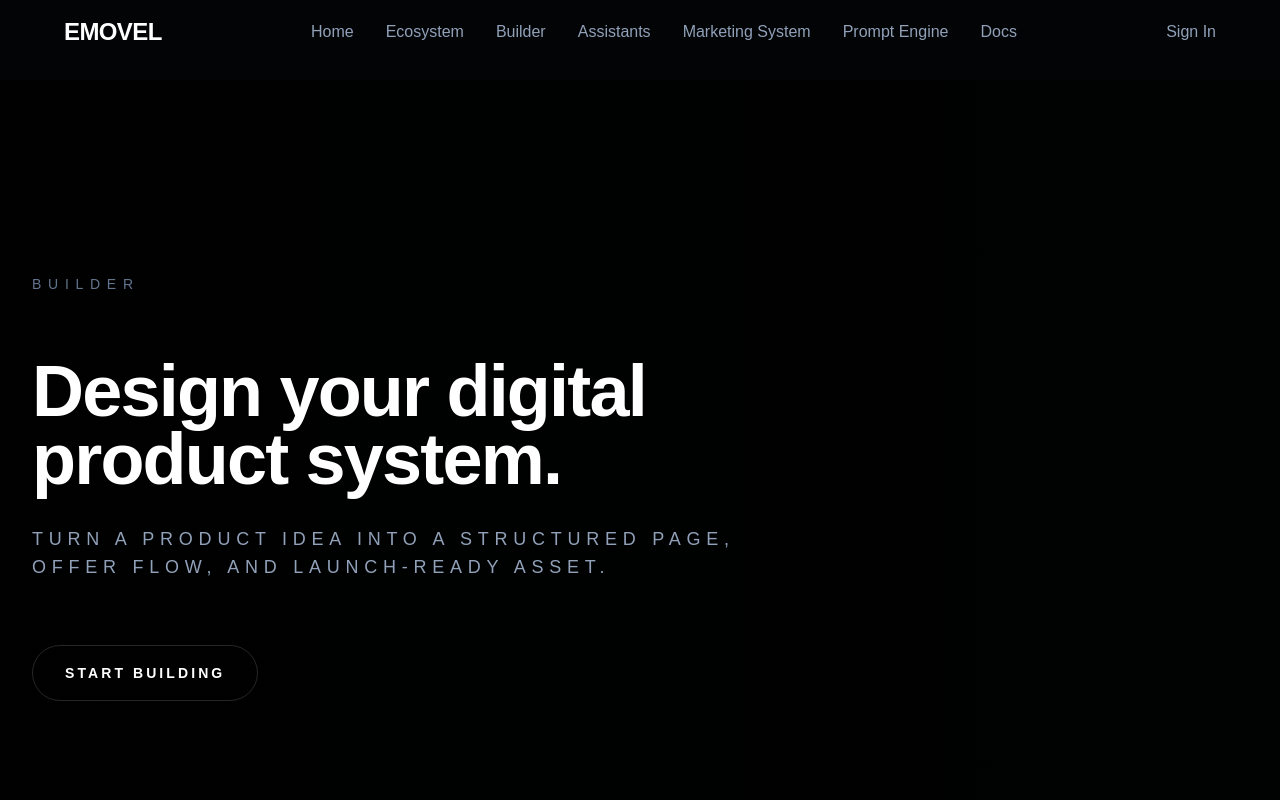
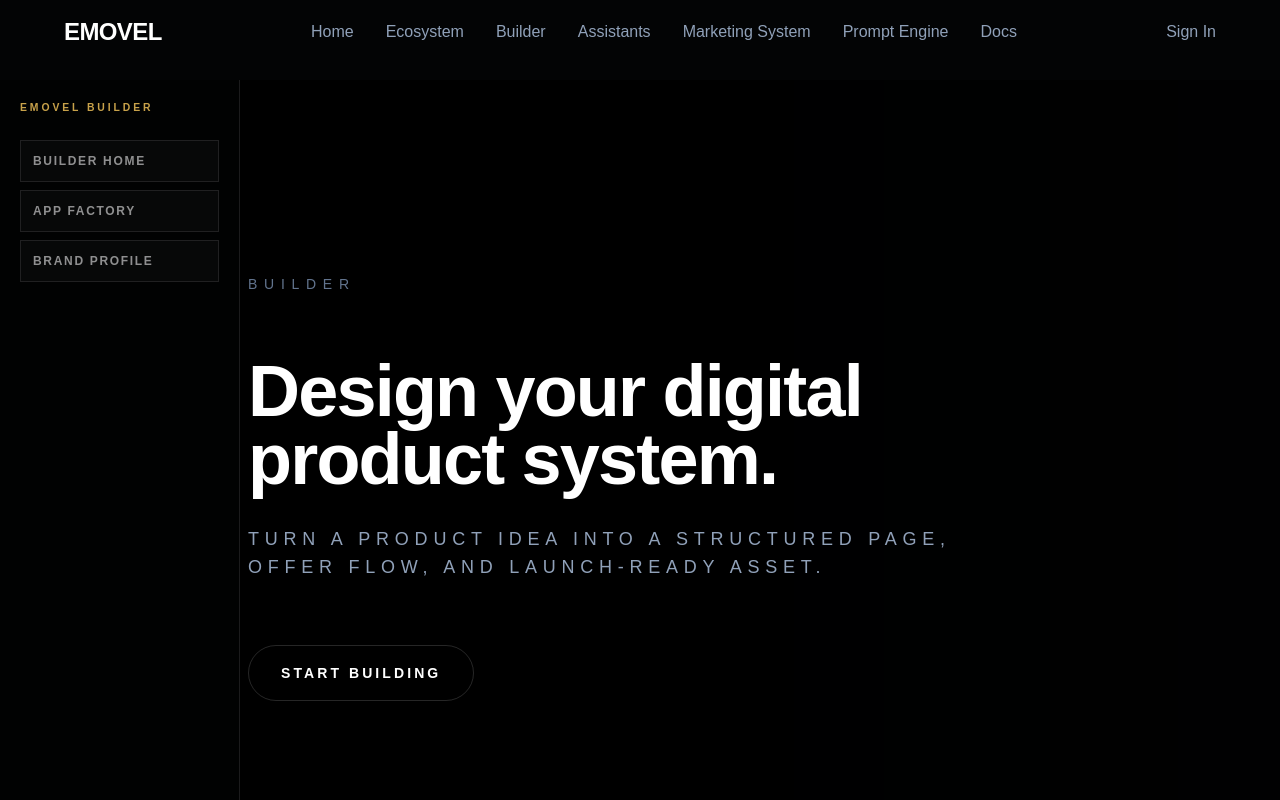
Before and after one commit to flaviusciocan-byte/emovel-next, a Next.js app: page /builder in a window 1280 px wide. Shown: the top 800 px of the page. Built offline with nearby package versions, Linux system fonts and the light colour scheme.

Commit message:
Add shared Builder shell layout

```diff
--- /dev/null
+++ b/app/builder/layout.tsx
@@ -0,0 +1,42 @@
+import Link from "next/link";
+
+const builderLinks = [
+  {
+    label: "Builder Home",
+    href: "/builder",
+  },
+  {
+    label: "App Factory",
+    href: "/builder/app-factory",
+  },
+  {
+    label: "Brand Profile",
+    href: "/onboarding/brand-profile",
+  },
+] as const;
+
+export default function BuilderLayout({ children }: { children: React.ReactNode }) {
+  return (
+    <div className="min-h-screen bg-[#030405] text-white">
+      <div className="mx-auto grid min-h-screen w-full max-w-[1600px] lg:grid-cols-[15rem_minmax(0,1fr)]">
+        <aside className="border-b border-white/10 bg-black/45 px-5 py-5 lg:sticky lg:top-0 lg:h-screen lg:border-r lg:border-b-0">
+          <p className="text-[0.65rem] font-semibold uppercase tracking-[0.28em] text-[#c8a24a]">
+            EMOVEL Builder
+          </p>
+          <nav className="mt-6 grid gap-2">
+            {builderLinks.map((link) => (
+              <Link
+                key={link.href}
+                href={link.href}
+                className="border border-white/10 bg-white/[0.025] px-3 py-3 text-xs font-semibold uppercase tracking-[0.14em] text-white/55 transition hover:border-[#c8a24a]/60 hover:text-[#c8a24a]"
+              >
+                {link.label}
+              </Link>
+            ))}
+          </nav>
+        </aside>
+        <div className="min-w-0">{children}</div>
+      </div>
+    </div>
+  );
+}
```
